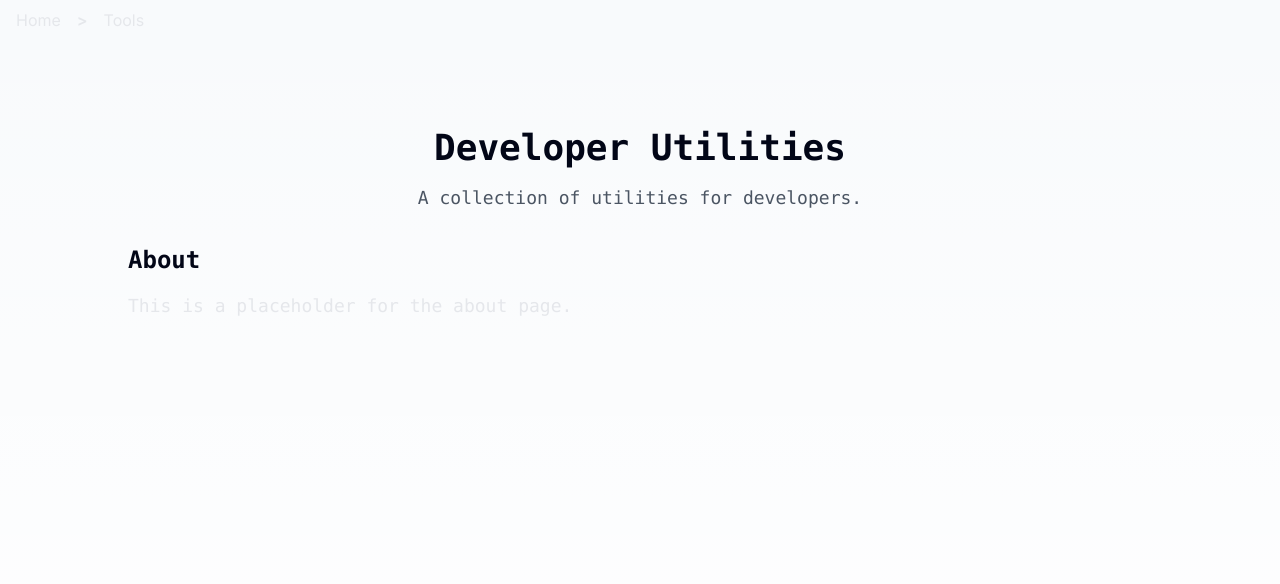
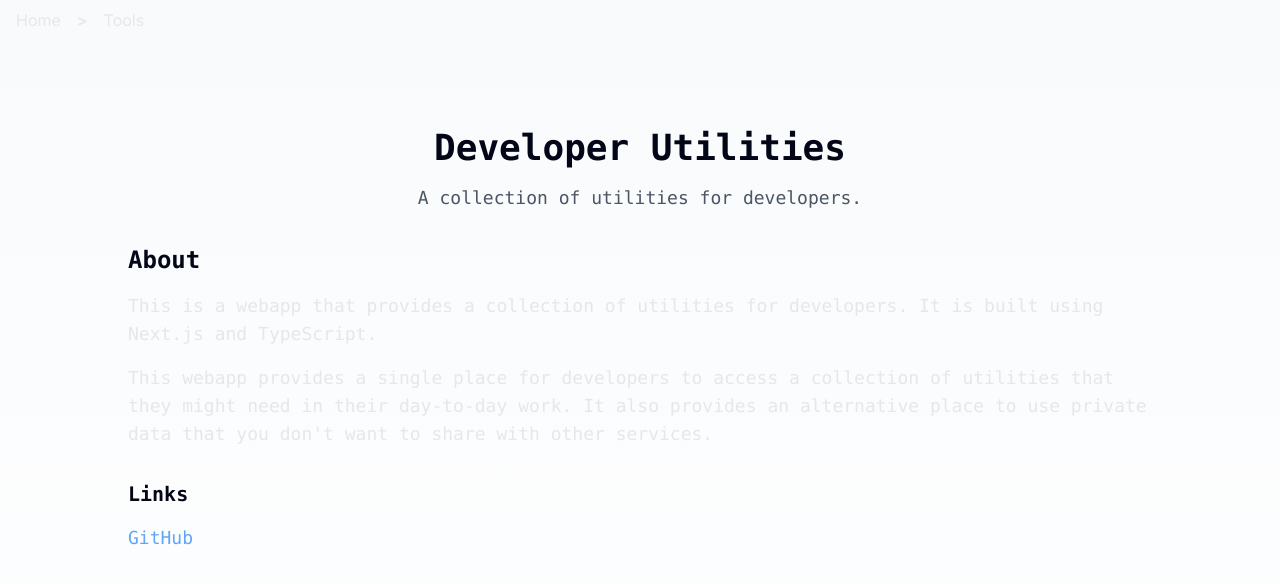
Before and after one commit to timmo001/developer-utilities-webapp, a Next.js app: page /about in a window 1280 px wide. Shown: the top 584 px of the page. Built offline with nearby package versions, Linux system fonts and the light colour scheme.

Commit message:
Update About page content

```diff
--- a/src/app/about/page.tsx
+++ b/src/app/about/page.tsx
@@ -11,8 +11,30 @@ export default async function About(): Promise<JSX.Element> {
       <Header />
       <h2 className="text-2xl font-bold">About</h2>
       <p className="mt-4 text-lg text-gray-200">
-        This is a placeholder for the about page.
+        This is a webapp that provides a collection of utilities for developers.
+        It is built using Next.js and TypeScript.
       </p>
+      <p className="mt-4 text-lg text-gray-200">
+        This webapp provides a single place for developers to access a
+        collection of utilities that they might need in their day-to-day work.
+        It also provides an alternative place to use private data that you don't
+        want to share with other services.
+      </p>
+
+      <h3 className="mt-8 text-xl font-bold">Links</h3>
+
+      <ul className="mt-4 text-lg text-gray-200">
+        <li>
+          <a
+            href="https://github.com/timmo001/developer-utilities-webapp"
+            target="_blank"
+            rel="noopener noreferrer"
+            className="text-blue-400"
+          >
+            GitHub
+          </a>
+        </li>
+      </ul>
     </section>
   );
 }
```
